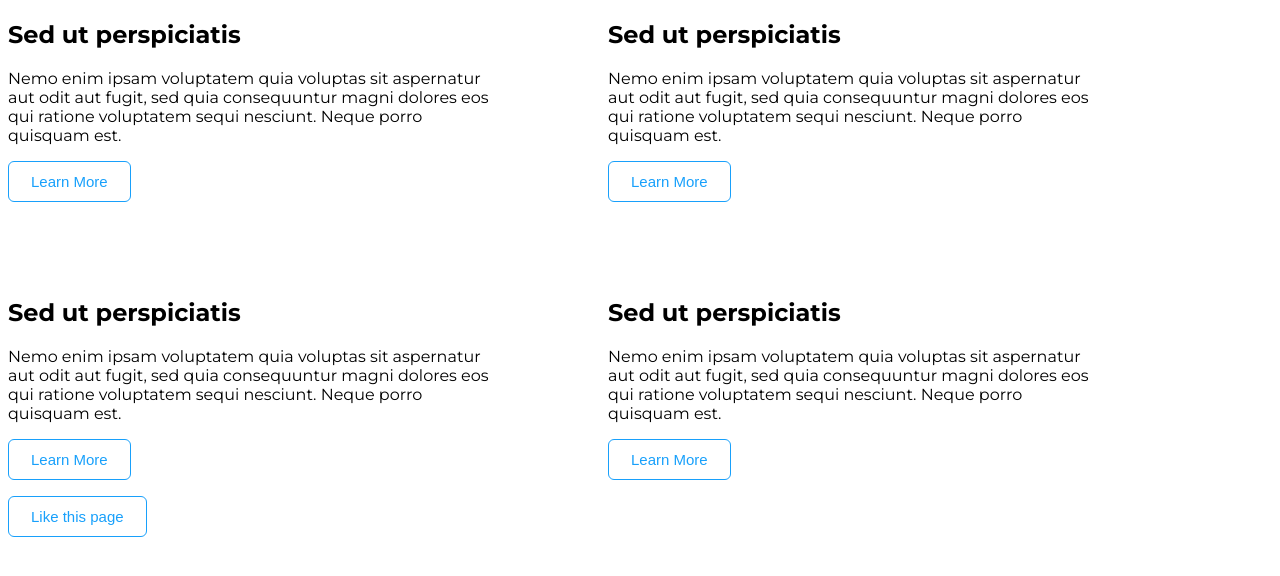
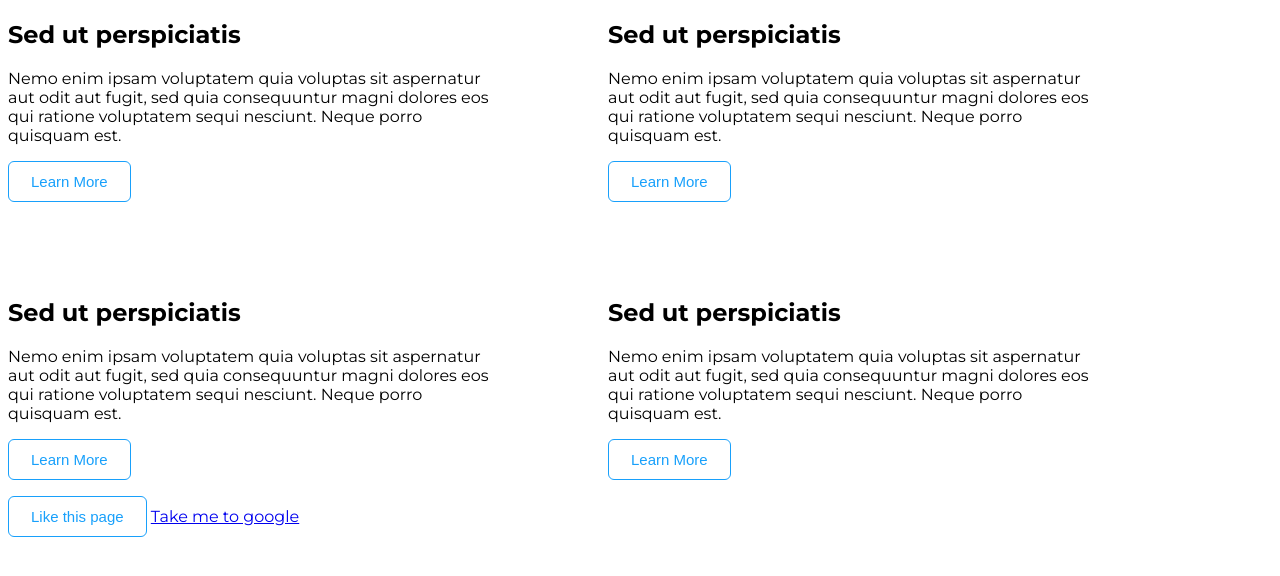
Before and after one commit to alexwebdevteachingvideo/my-cool-website, a plain HTML site: page index.html in a window 1280 px wide. Shown: the part 82-658 px from the top of the page. Drawn offline with Linux system fonts and the light colour scheme.

Commit message:
add a new link to google

```diff
--- a/index.html
+++ b/index.html
@@ -66,6 +66,9 @@
 
     <footer>
       <button onclick="onLikeButtonClick()"  id="like-button">Like this page</button>
+      <a href="https://www.google.com">Take me to google</a>
     </footer>
+
+
   </body>
 </html>
```
